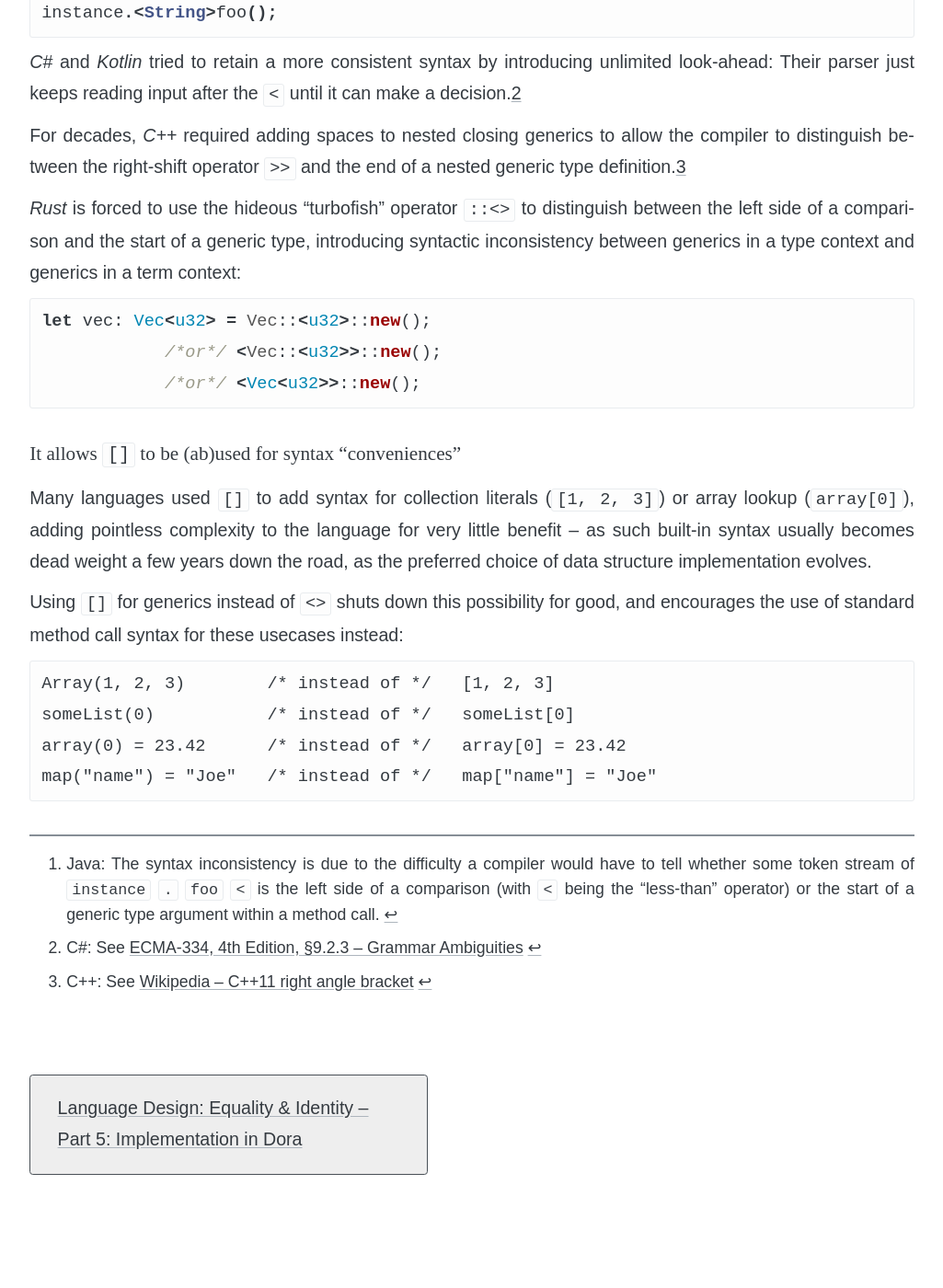
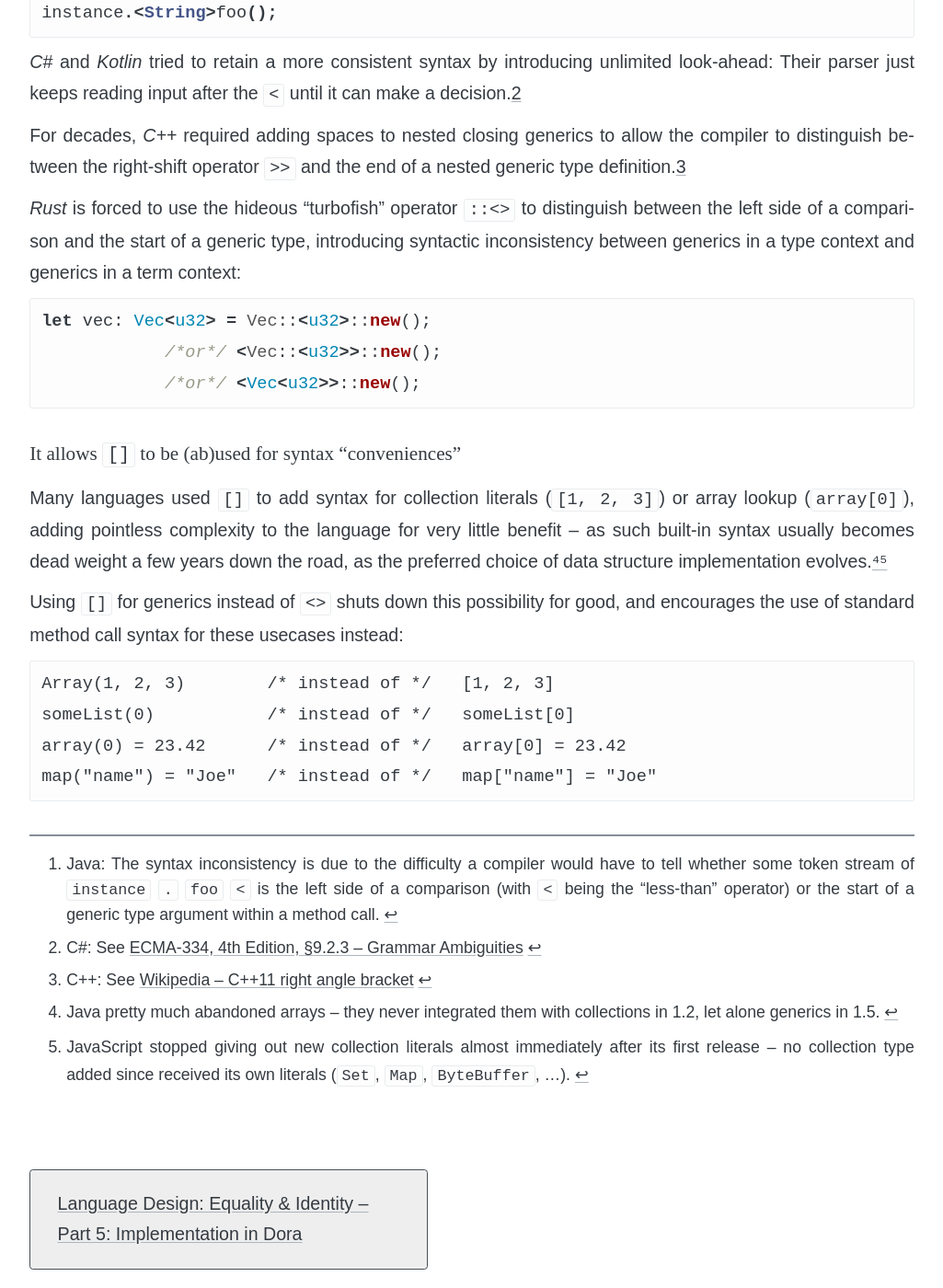
Before and after one commit to soc/soc.me, a Jekyll site: the page built from _languages/stop-using-for-generics.md, in a window 1280 px wide and 1400 px high, scrolled down 1116 px. Shown: the whole window at 92% size, without its empty margins (127-1152 px from the left). Built offline with Jekyll 4.4.1, drawn with Linux system fonts in a browser that asks for light colours; some web fonts are replaced; before the commit the page ends 2412 px from its top, so only the background shows below that.

Commit message:
Added examples to collection literals

```diff
--- a/_languages/stop-using-for-generics.md
+++ b/_languages/stop-using-for-generics.md
@@ -76,3 +76,5 @@
 [^java]: Java: The syntax inconsistency is due to the difficulty a compiler would have to tell whether some token stream of `instance` `.` `foo` `<` is the left side of a comparison (with `<` being the "less-than" operator) or the start of a generic type argument within a method call.
 [^csharp]: C#: See [ECMA-334, 4th Edition, §9.2.3 – Grammar Ambiguities](https://www.ecma-international.org/publications/files/ECMA-ST/Ecma-334.pdf)
 [^cpp]: C++: See [Wikipedia – C++11 right angle bracket](https://en.wikipedia.org/wiki/C%2B%2B11#Right_angle_bracket)
+[^javalit]: Java pretty much abandoned arrays – they never integrated them with collections in 1.2, let alone generics in 1.5.
+[^jslit]: JavaScript stopped giving out new collection literals almost immediately after its first release – no collection type added since received its own literals (`Set`, `Map`, `ByteBuffer`, ...).
```
Also changed, not shown: other parts of _languages/stop-using-for-generics.md (+1 -1 lines).
